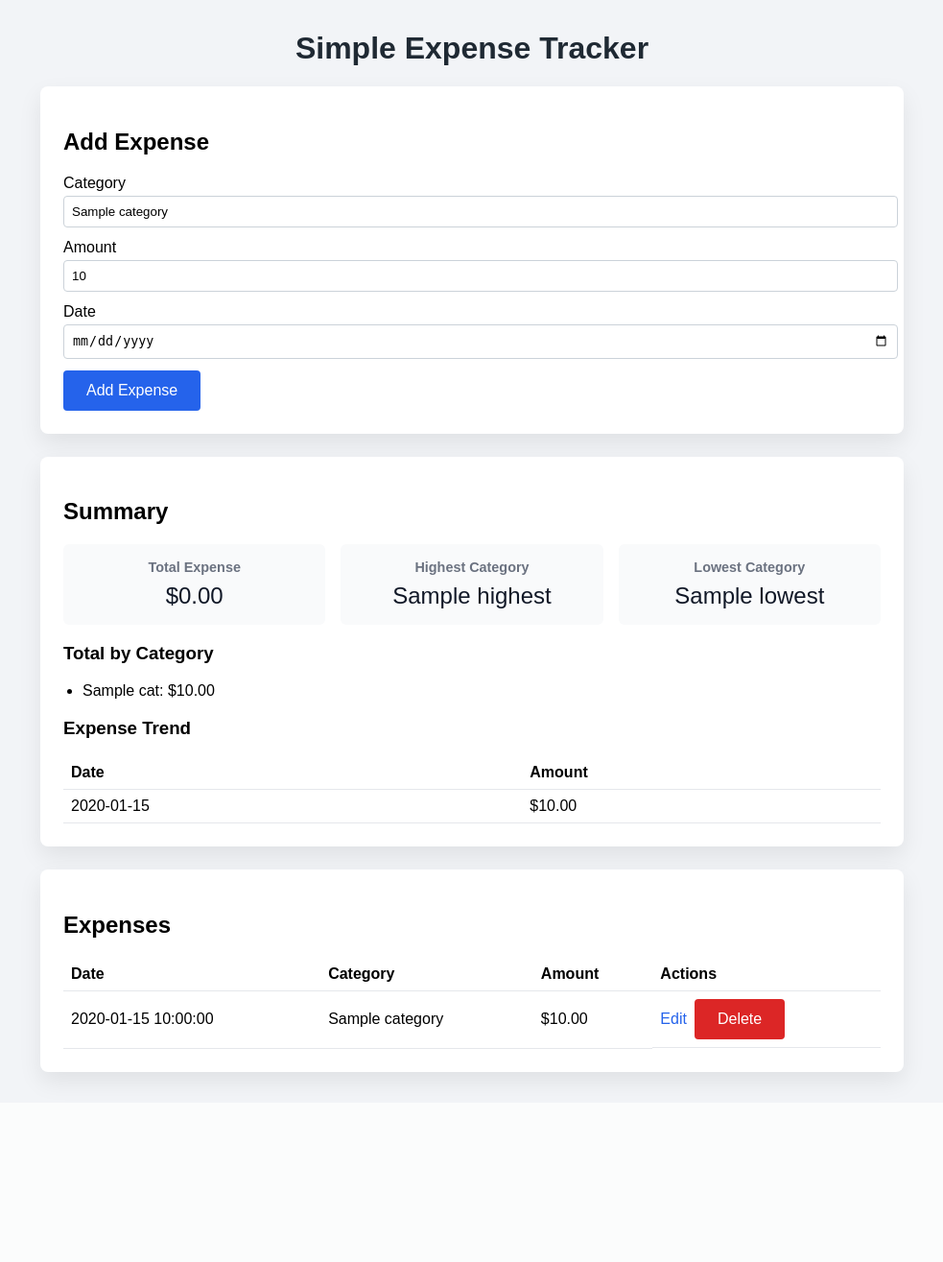
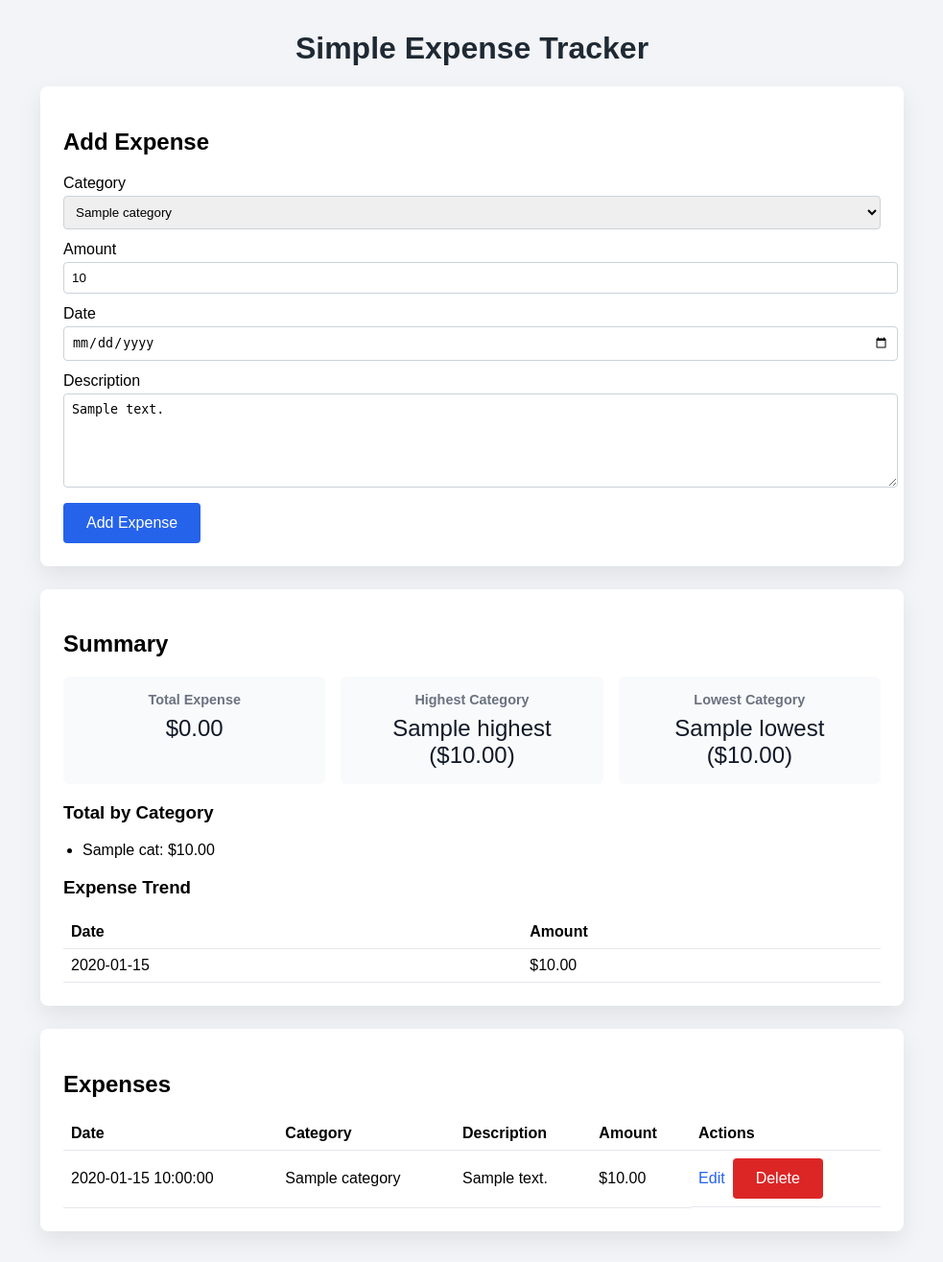
Before and after one commit to Justin-Guzman/expense-tracker-capgemini, a Flask app: template src/templates/index.html in a window 1280 px wide. Shown: the whole page at 96% size, without its empty margins (148-1131 px from the left). Before the commit the page ends 1137 px from the top, so only its background shows below. Run offline with Flask 3, Linux system fonts and the light colour scheme; the template is opened without the code that fills it: most values are stand-ins (such as "Sample title", 1, 10 or a date in 2020); parts of the project's set-up code (start-up, migrations or seed data) failed here and were passed over.

Commit message:
Added Category Description

```diff
--- a/src/models.py
+++ b/src/models.py
@@ -8,4 +8,5 @@ class Expense:
     date: date
     category: str
     amount: float
+    description: str = ""
     id: str = field(default_factory=lambda: uuid4().hex)
--- a/src/storage.py
+++ b/src/storage.py
@@ -24,9 +24,16 @@ def load_expenses(path: str) -> List[Expense]:
                 expense_date = datetime.strptime(row["date"], DATE_FORMAT).date()
                 category = row["category"]
                 amount = float(row["amount"])
+                description = row.get("description", "")
                 expense_id = row.get("id") or uuid4().hex
                 expenses.append(
-                    Expense(date=expense_date, category=category, amount=amount, id=expense_id)
+                    Expense(
+                        date=expense_date,
+                        category=category,
+                        amount=amount,
+                        description=description,
+                        id=expense_id,
+                    )
                 )
             except (KeyError, ValueError):
                 # In a real app, we might log this; for now, skip bad rows
@@ -39,7 +46,7 @@ def save_expenses(path: str, expenses: List[Expense]) -> None:
     file_path.parent.mkdir(parents=True, exist_ok=True)
 
     with file_path.open("w", newline="", encoding="utf-8") as f:
-        fieldnames = ["id", "date", "category", "amount"]
+        fieldnames = ["id", "date", "category", "description", "amount"]
         writer = csv.DictWriter(f, fieldnames=fieldnames)
         writer.writeheader()
         for e in expenses:
@@ -48,6 +55,7 @@ def save_expenses(path: str, expenses: List[Expense]) -> None:
                     "id": e.id,
                     "date": e.date.strftime(DATE_FORMAT),
                     "category": e.category,
+                    "description": e.description,
                     "amount": f"{e.amount:.2f}",
                 }
             )
--- a/src/templates/index.html
+++ b/src/templates/index.html
@@ -32,12 +32,18 @@
       }
       input[type="text"],
       input[type="number"],
-      input[type="date"] {
+      input[type="date"],
+      select,
+      textarea {
         width: 100%;
         padding: 0.5rem;
         margin-top: 0.25rem;
         border-radius: 4px;
         border: 1px solid #cbd2d9;
+      }
+      textarea {
+        min-height: 80px;
+        resize: vertical;
       }
       button {
         background: #2563eb;
@@ -138,13 +144,13 @@
         <form method="post">
           <label>
             Category
-            <input
-              type="text"
-              name="category"
-              placeholder="Food, Rent, Travel..."
-              value="{{ form_data.category }}"
-              required
-            />
+            <select name="category" required>
+              {% for category in categories %}
+              <option value="{{ category }}" {% if form_data.category == category %}selected{% endif %}>
+                {{ category }}
+              </option>
+              {% endfor %}
+            </select>
           </label>
           <label>
             Amount
@@ -162,6 +168,10 @@
             Date
             <input type="date" name="date" value="{{ form_data.date }}" />
           </label>
+          <label>
+            Description
+            <textarea name="description" placeholder="e.g., Trip to Cancun for summer break">{{ form_data.description }}</textarea>
+          </label>
           <button type="submit">Add Expense</button>
         </form>
       </section>
@@ -175,11 +185,19 @@
           </div>
           <div class="metric">
             <h3>Highest Category</h3>
-            <p>{{ highest or "N/A" }}</p>
+            {% if highest %}
+            <p>{{ highest[0] }} (${{ "%.2f"|format(highest[1]) }})</p>
+            {% else %}
+            <p>N/A</p>
+            {% endif %}
           </div>
           <div class="metric">
             <h3>Lowest Category</h3>
-            <p>{{ lowest or "N/A" }}</p>
+            {% if lowest %}
+            <p>{{ lowest[0] }} (${{ "%.2f"|format(lowest[1]) }})</p>
+            {% else %}
+            <p>N/A</p>
+            {% endif %}
           </div>
         </div>
 
@@ -225,6 +243,7 @@
             <tr>
               <th>Date</th>
               <th>Category</th>
+              <th>Description</th>
               <th>Amount</th>
               <th>Actions</th>
             </tr>
@@ -234,6 +253,7 @@
             <tr>
               <td>{{ expense.date }}</td>
               <td>{{ expense.category }}</td>
+              <td>{{ expense.description or "—" }}</td>
               <td>${{ "%.2f"|format(expense.amount) }}</td>
               <td class="actions">
                 <a class="text-link" href="{{ url_for('edit_expense', expense_id=expense.id) }}">Edit</a>
--- a/src/web_app.py
+++ b/src/web_app.py
@@ -15,6 +15,16 @@ except ModuleNotFoundError:
 
 BASE_DIR = Path(__file__).resolve().parent.parent
 DATA_FILE = BASE_DIR / "data" / "expenses.csv"
+CATEGORIES = [
+    "Food",
+    "Housing",
+    "Travel",
+    "Entertainment",
+    "Utilities",
+    "Health",
+    "Transportation",
+    "Other",
+]
 
 app = Flask(__name__)
 
@@ -35,6 +45,7 @@ def process_expense_form(form_data: dict[str, str]):
         "category": form_data.get("category", "").strip(),
         "amount": form_data.get("amount", "").strip(),
         "date": form_data.get("date", "").strip(),
+        "description": form_data.get("description", "").strip(),
     }
 
     error = None
@@ -48,6 +59,8 @@ def process_expense_form(form_data: dict[str, str]):
 
     if not values["category"]:
         error = error or "Category is required."
+    elif values["category"] not in CATEGORIES:
+        error = error or "Please choose a category from the list."
 
     try:
         date_value = parse_date(values["date"])
@@ -62,6 +75,7 @@ def process_expense_form(form_data: dict[str, str]):
         "category": values["category"],
         "amount": amount_value,
         "date": date_value,
+        "description": values["description"],
     }, None
 
 
@@ -78,15 +92,17 @@ def index():
                 date=parsed_data["date"],
                 category=parsed_data["category"],
                 amount=parsed_data["amount"],
+                description=parsed_data["description"],
             )
             tracker.add_expense(expense)
             save_expenses(str(DATA_FILE), tracker.expenses)
             return redirect(url_for("index", status="added"))
     else:
         form_defaults = {
-            "category": "",
+            "category": CATEGORIES[0],
             "amount": "",
             "date": date.today().isoformat(),
+            "description": "",
         }
 
     status = request.args.get("status")
@@ -116,6 +132,7 @@ def index():
         highest=highest,
         lowest=lowest,
         expenses=expenses,
+        categories=CATEGORIES,
     )
 
 
@@ -135,6 +152,7 @@ def edit_expense(expense_id: str):
                 date=parsed_data["date"],
                 category=parsed_data["category"],
                 amount=parsed_data["amount"],
+                description=parsed_data["description"],
             )
             save_expenses(str(DATA_FILE), tracker.expenses)
             return redirect(url_for("index", status="edited"))
@@ -143,6 +161,7 @@ def edit_expense(expense_id: str):
             "category": expense.category,
             "amount": f"{expense.amount:.2f}",
             "date": expense.date.isoformat(),
+            "description": expense.description,
         }
 
     return render_template(
@@ -150,6 +169,7 @@ def edit_expense(expense_id: str):
         form_data=form_values,
         error=error,
         expense=expense,
+        categories=CATEGORIES,
     )
 
 
```
Also changed, not shown: data/expenses.csv (+7 -3 lines), src/main.py (+6 -3 lines), src/templates/edit.html (+18 -2 lines), src/tracker.py (+10 -6 lines).
